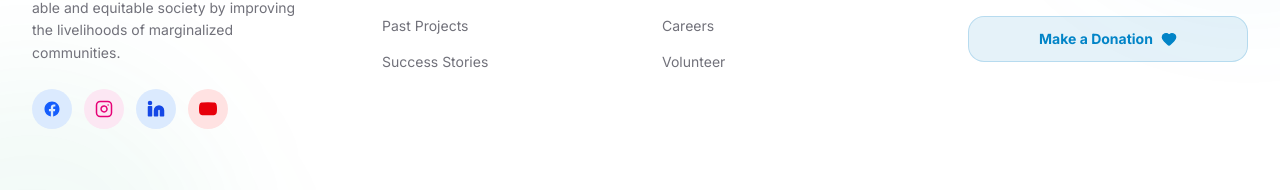
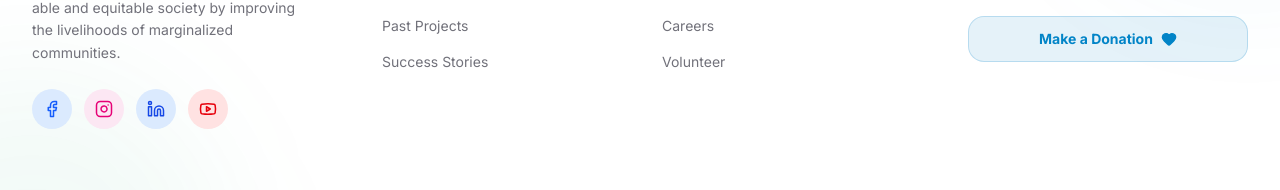
Before and after one commit to scdc52rupandehi-gif/sungabha-org-np, a Next.js app: page /en/projects/completed in a window 1280 px wide. Shown: the part 5638-5828 px from the top of the page. Built offline with nearby package versions, Linux system fonts and the light colour scheme.

Commit message:
fix: Footer social icons rendering (use lucide-react)

```diff
--- a/src/components/Footer.tsx
+++ b/src/components/Footer.tsx
@@ -4,36 +4,8 @@ import React from 'react';
 import Link from 'next/link';
 import Image from 'next/image';
 import { usePathname } from 'next/navigation';
-import { MapPin, Phone, Mail, ArrowRight, Heart } from 'lucide-react';
+import { MapPin, Phone, Mail, ArrowRight, Heart, Facebook, Instagram, Linkedin, Youtube } from 'lucide-react';
 
-const Facebook = ({ size = 24, fill = "currentColor" }) => (
-  <svg width={size} height={size} viewBox="0 0 24 24" fill={fill} xmlns="http://www.w3.org/2000/svg">
-    <path d="M12 2.03998C6.5 2.03998 2 6.52998 2 12.06C2 17.06 5.66 21.21 10.44 21.96V14.96H7.9V12.06H10.44V9.84998C10.44 7.33998 11.93 5.95998 14.22 5.95998C15.31 5.95998 16.45 6.14998 16.45 6.14998V8.61998H15.19C13.95 8.61998 13.56 9.38998 13.56 10.18V12.06H16.35L15.89 14.96H13.56V21.96C18.34 21.21 22 17.06 22 12.06C22 6.52998 17.5 2.03998 12 2.03998Z"/>
-  </svg>
-);
-
-const Instagram = ({ size = 24, fill = "none", stroke = "currentColor" }) => (
-  <svg width={size} height={size} viewBox="0 0 24 24" fill={fill} stroke={stroke} strokeWidth="2" strokeLinecap="round" strokeLinejoin="round">
-    <rect x="2" y="2" width="20" height="20" rx="5" ry="5"></rect>
-    <path d="M16 11.37A4 4 0 1 1 12.63 8 4 4 0 0 1 16 11.37z"></path>
-    <line x1="17.5" y1="6.5" x2="17.51" y2="6.5"></line>
-  </svg>
-);
-
-const Linkedin = ({ size = 24, fill = "none", stroke = "currentColor" }) => (
-  <svg width={size} height={size} viewBox="0 0 24 24" fill={fill} stroke={stroke} strokeWidth="2" strokeLinecap="round" strokeLinejoin="round">
-    <path d="M16 8a6 6 0 0 1 6 6v7h-4v-7a2 2 0 0 0-2-2 2 2 0 0 0-2 2v7h-4v-7a6 6 0 0 1 6-6z"></path>
-    <rect x="2" y="9" width="4" height="12"></rect>
-    <circle cx="4" cy="4" r="2"></circle>
-  </svg>
-);
-
-const Youtube = ({ size = 24, fill = "none", stroke = "currentColor" }) => (
-  <svg width={size} height={size} viewBox="0 0 24 24" fill={fill} stroke={stroke} strokeWidth="2" strokeLinecap="round" strokeLinejoin="round">
-    <path d="M22.54 6.42a2.78 2.78 0 0 0-1.94-2C18.88 4 12 4 12 4s-6.88 0-8.6.46a2.78 2.78 0 0 0-1.94 2A29 29 0 0 0 1 11.75a29 29 0 0 0 .46 5.33A2.78 2.78 0 0 0 3.4 19c1.72.46 8.6.46 8.6.46s6.88 0 8.6-.46a2.78 2.78 0 0 0 1.94-2 29 29 0 0 0 .46-5.25 29 29 0 0 0-.46-5.33z"></path>
-    <polygon points="9.75 15.02 15.5 11.75 9.75 8.48 9.75 15.02"></polygon>
-  </svg>
-);
 
 const Footer = () => {
   const pathname = usePathname();
@@ -72,16 +44,16 @@ const Footer = () => {
             </p>
             <div className="flex items-center gap-3">
               <a href="#" aria-label="Facebook" className="w-10 h-10 rounded-full bg-blue-100 flex items-center justify-center text-blue-600 hover:bg-blue-600 hover:text-white transition-all">
-                <Facebook size={18} fill="currentColor" />
+                <Facebook size={18} />
               </a>
               <a href="#" aria-label="Instagram" className="w-10 h-10 rounded-full bg-pink-100 flex items-center justify-center text-pink-600 hover:bg-gradient-to-tr hover:from-yellow-400 hover:via-pink-500 hover:to-purple-600 hover:text-white transition-all border-none">
                 <Instagram size={18} />
               </a>
               <a href="#" aria-label="LinkedIn" className="w-10 h-10 rounded-full bg-blue-100 flex items-center justify-center text-blue-700 hover:bg-blue-700 hover:text-white transition-all">
-                <Linkedin size={18} fill="currentColor" />
+                <Linkedin size={18} />
               </a>
               <a href="#" aria-label="YouTube" className="w-10 h-10 rounded-full bg-red-100 flex items-center justify-center text-red-600 hover:bg-red-600 hover:text-white transition-all">
-                <Youtube size={18} fill="currentColor" />
+                <Youtube size={18} />
               </a>
             </div>
           </div>
```
